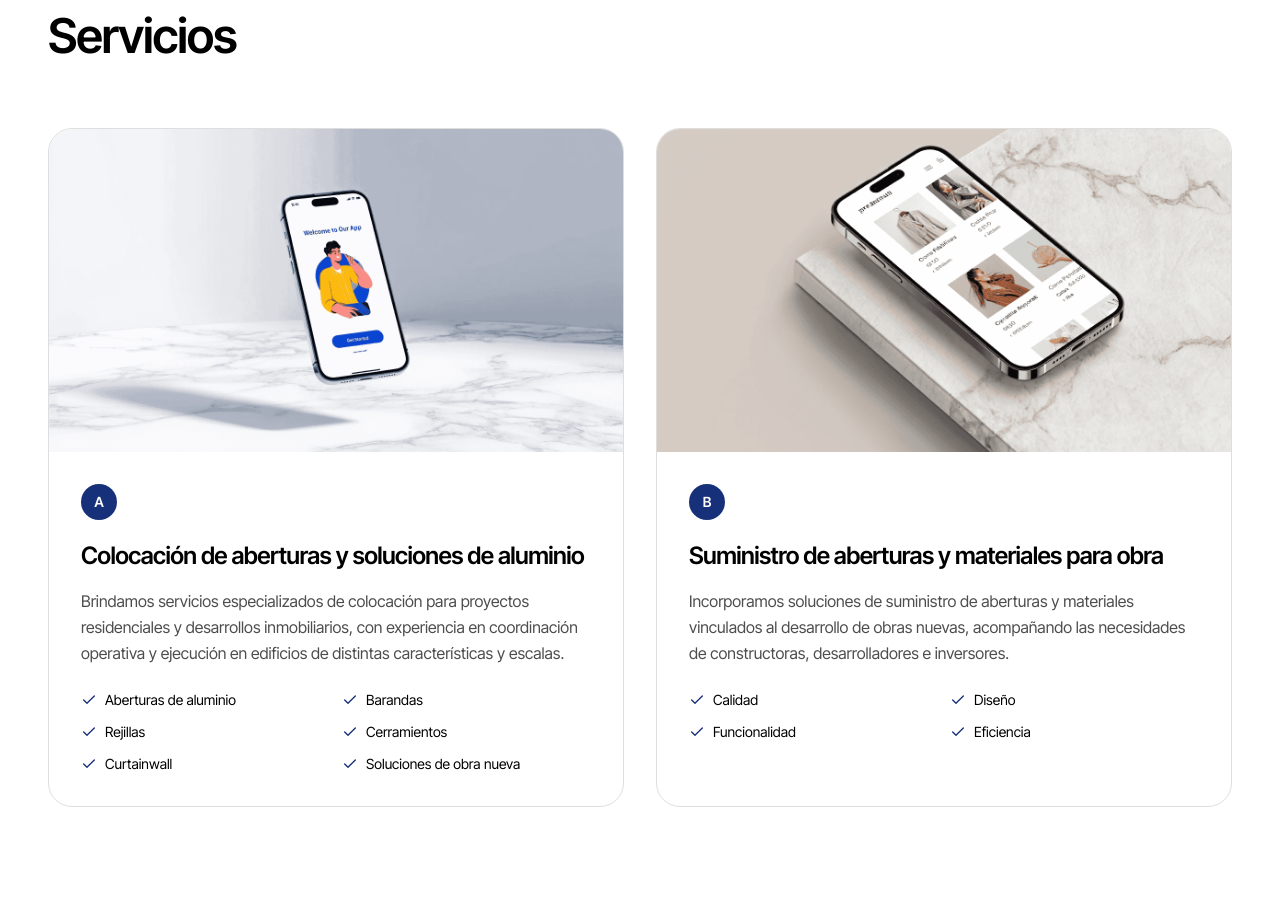
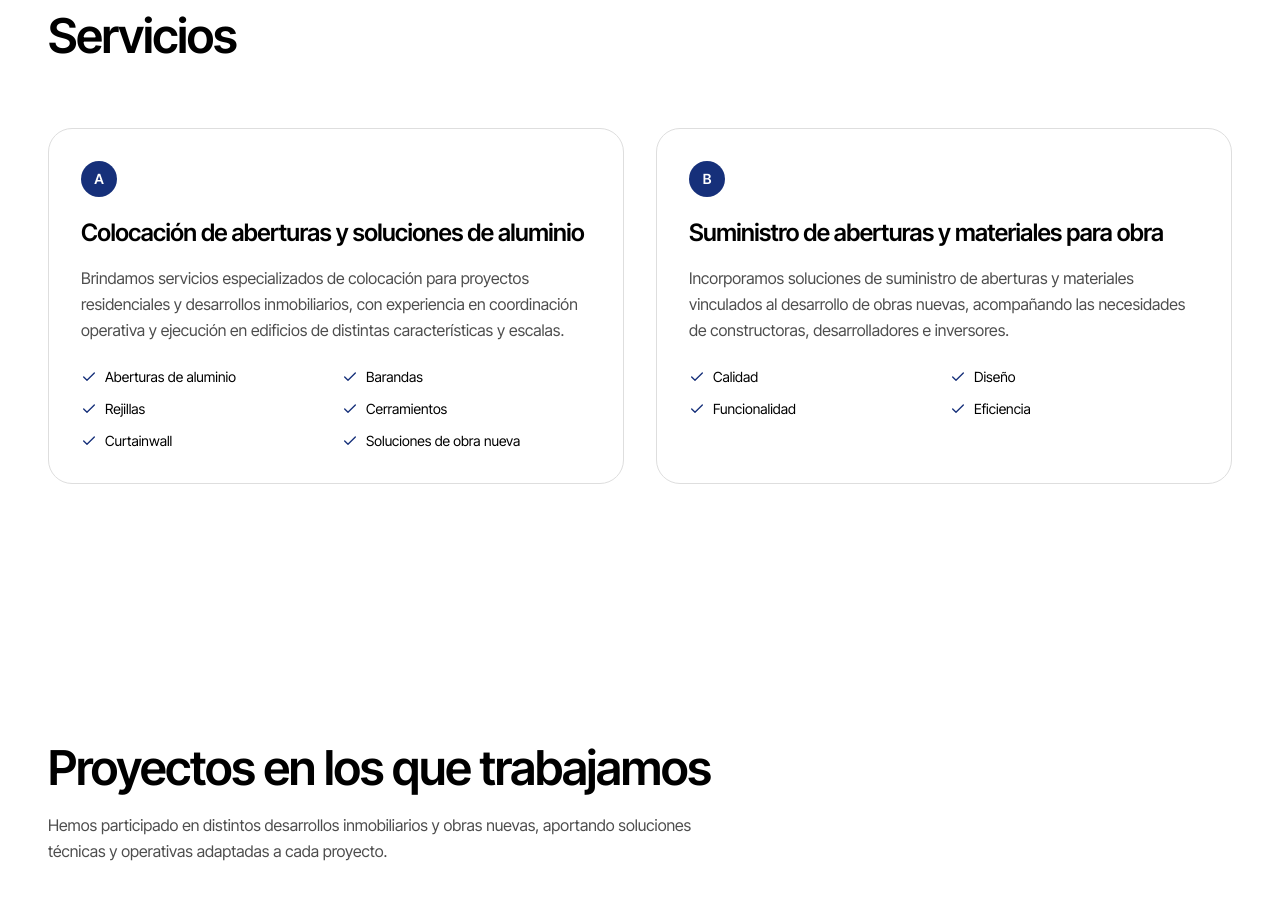
Before and after one commit to martinmateo1/edificios, a Next.js app: page / in a window 1280 px wide. Shown: the part 2700-3599 px from the top of the page. Built offline with nearby package versions, Linux system fonts and the light colour scheme.

Commit message:
feat: remove image components from services section

```diff
--- a/components/sections/services.tsx
+++ b/components/sections/services.tsx
@@ -1,6 +1,5 @@
 "use client"
 
-import Image from "next/image"
 import { Check } from "lucide-react"
 import { SectionTitle } from "@/components/ui/section-title"
 
@@ -12,7 +11,6 @@ const services = [
     description:
       "Brindamos servicios especializados de colocación para proyectos residenciales y desarrollos inmobiliarios, con experiencia en coordinación operativa y ejecución en edificios de distintas características y escalas.",
     items: ["Aberturas de aluminio", "Barandas", "Rejillas", "Cerramientos", "Curtainwall", "Soluciones de obra nueva"],
-    image: "/images/work-onboarding.png",
   },
   {
     id: 2,
@@ -21,7 +19,6 @@ const services = [
     description:
       "Incorporamos soluciones de suministro de aberturas y materiales vinculados al desarrollo de obras nuevas, acompañando las necesidades de constructoras, desarrolladores e inversores.",
     items: ["Calidad", "Diseño", "Funcionalidad", "Eficiencia"],
-    image: "/images/work-fashion.png",
   },
 ]
 
@@ -39,15 +36,6 @@ export function Services() {
               key={service.id}
               className="overflow-hidden rounded-3xl border border-border bg-card flex flex-col"
             >
-              <div className="relative aspect-[16/9] overflow-hidden bg-secondary">
-                <Image
-                  src={service.image || "/placeholder.svg"}
-                  alt={service.title}
-                  fill
-                  className="object-cover"
-                />
-              </div>
-
               <div className="p-6 md:p-8 flex flex-col flex-1">
                 <span
                   className="inline-flex items-center justify-center w-9 h-9 rounded-full text-sm font-semibold text-white mb-5"
```
